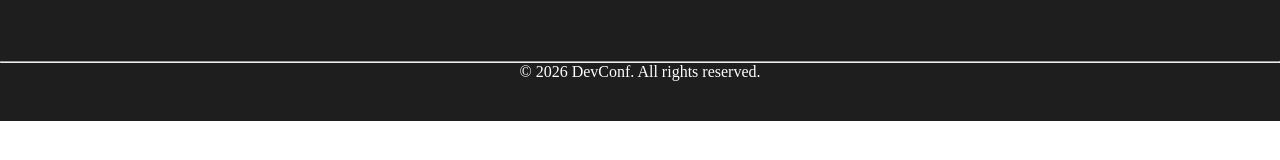
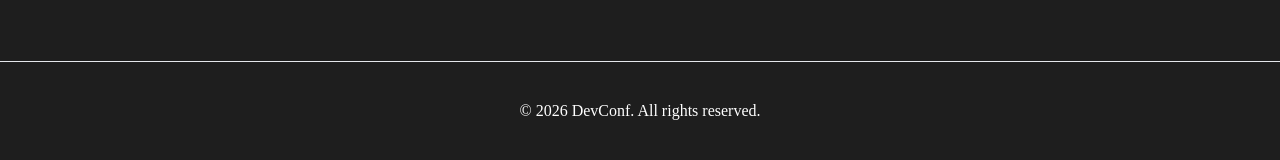
Before and after one commit to taslimul6/hero-1, a plain HTML site: page index.html in a window 1280 px wide. Shown: the part 3720-3880 px from the top of the page. Before the commit the page ends 3841 px from the top, so only its background shows below. Drawn offline with Linux system fonts and the light colour scheme.

Commit message:
Feature update 2

```diff
--- a/style.css
+++ b/style.css
@@ -263,9 +263,14 @@
 .copyright{
     color: white;
     text-align: center;
-    padding-bottom: 5vh;
+    padding: 5vh 0;
 }
+footer hr{
+    background: #E5E7EB;
+    height: 1px;
+    border: 0;
 
+}
 
 
 /* =========================================================
```
